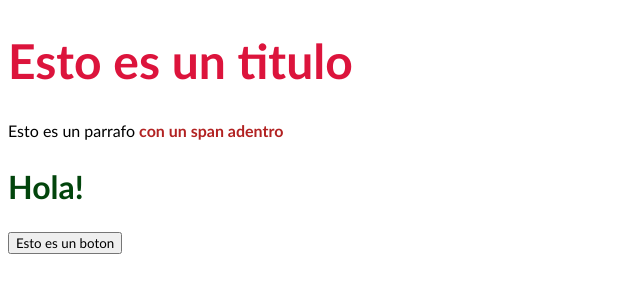
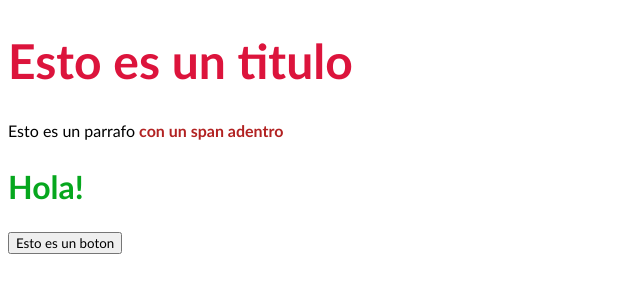
Before and after one commit to lauraszm/PNT2-ej2, a plain HTML site: page index.html in a window 1280 px wide. Both pictures are taken after a click on the button "Esto es un boton". Shown: the full height of the page, 0-640 px from the left. Drawn offline with Linux system fonts and the light colour scheme.

Commit message:
feat: cambio de color

```diff
--- a/index.js
+++ b/index.js
@@ -1,8 +1,8 @@
-let boton = document.getElementById('boton');
+const boton = document.getElementById('boton');
 boton.addEventListener('click', function modificarH1(){
     let extra = document.getElementById('extra');
     let nuevoEl = document.createElement('h2');
     nuevoEl.innerHTML = 'Hola!';
-    nuevoEl.setAttribute('class', 'extra');
+    nuevoEl.setAttribute('class', 'extraH2');
     extra.append(nuevoEl);
 });
--- a/styles.css
+++ b/styles.css
@@ -16,7 +16,7 @@ p span {
     color: firebrick;
 }
 
-.extra {
+.extraH2 {
     font-size: 2rem;
-    color: rgb(2, 69, 12);
+    color: rgb(6, 167, 30);
 }
```
